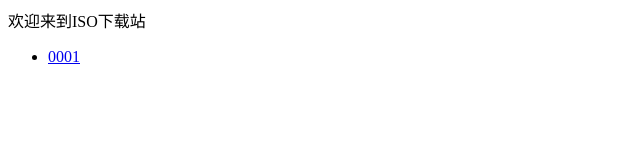
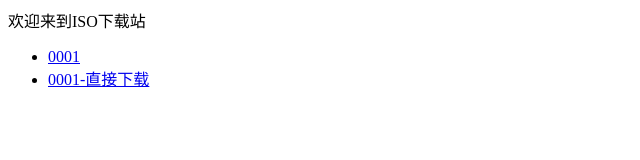
Before and after one commit to lyj2ee/ISO, a plain HTML site: page index.html in a window 1280 px wide. Shown: the whole page, without its empty margins (0-640 px from the left). Drawn offline with Linux system fonts and the light colour scheme.

Commit message:
Update index.html

```diff
--- a/index.html
+++ b/index.html
@@ -1,5 +1,6 @@
 <p>欢迎来到ISO下载站</p>
 <ul>
   <li> <a href="https://www.123pan.com/s/gbe4jv-uUOJv.html">0001</a> </li>
+  <li> <a href="https://112-26-233-206.pd1.123pan.cn:30443/download-cdn.123pan.cn/123-272/f0cd49e9/1626521-0/f0cd49e97086cfe70212261c7d5e7910/c-m14?v=5&t=1701606770&s=1701606770b81529c3e9c4878f018f7209296f72f2&r=BH37PM&bzc=2&bzs=313832313032343936343a31393638343035313a363631333537313538343a31383231303234393634&filename=Zh-cn_windows_11_ISO.iso&x-mf-biz-cid=a02acff8-ed8b-41c2-abb7-44bbd0c20992-3dab77&auto_redirect=0&xmfcid=f3d42a72-1d4d-4b15-96ca-c1ab4aeecded-0-abf611255">0001-直接下载</a> </li>
 </ul>
 <title>ISO下载</title>
```
